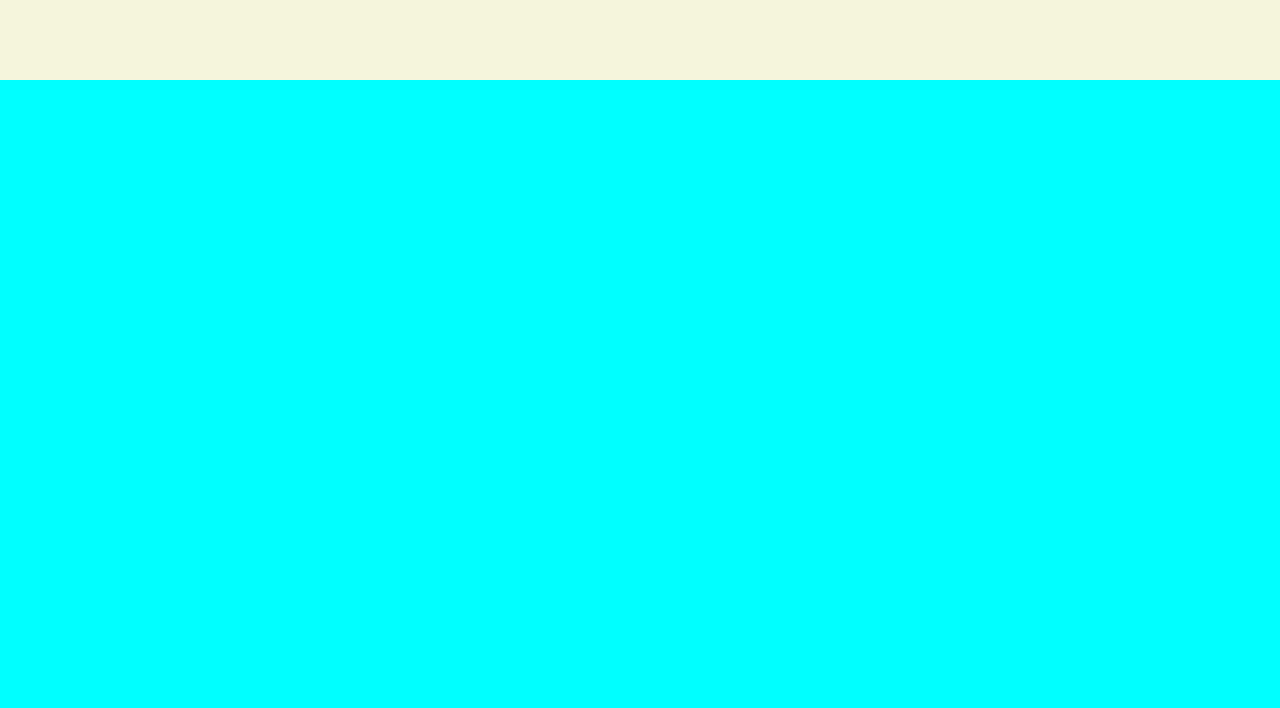
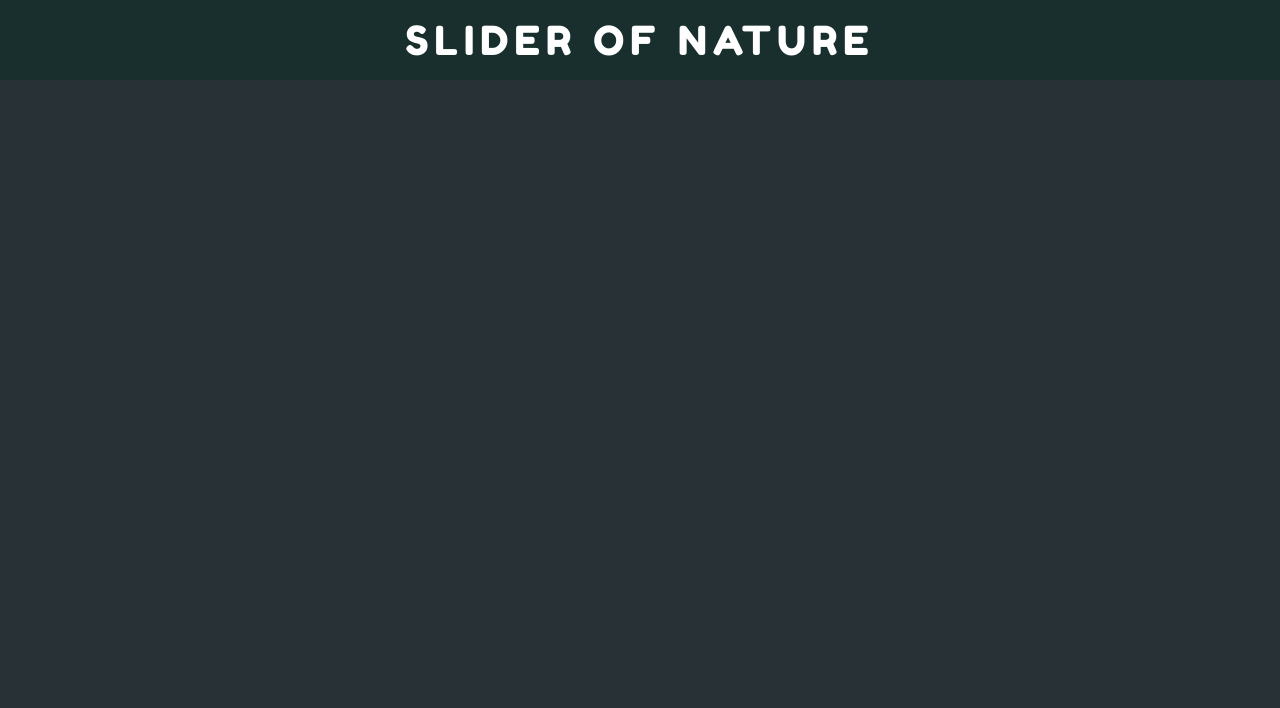
Before and after one commit to Alexej-Ilyutik/Slider-swiper, a website built with webpack: page slider-task/src/index.html in a window 1280 px wide. Shown: the top 708 px of the page. Built offline with nearby package versions, Linux system fonts and the light colour scheme.

Commit message:
feat: add header

```diff
--- a/slider-task/src/index.html
+++ b/slider-task/src/index.html
@@ -8,7 +8,9 @@
     <title>Slider</title>
   </head>
   <body>
-    <header class="header"></header>
+    <header class="header">
+      <h1>slider of nature</h1>
+    </header>
     <main class="main"></main>
     <footer class="footer">
       <div class="footer-link">
--- a/slider-task/src/styles/_footer.scss
+++ b/slider-task/src/styles/_footer.scss
@@ -2,11 +2,9 @@
 
 .footer {
   @include flex(center);
+  @include headAndFoot();
   flex-direction: column;
   align-items: center;
-  width: 100vw;
-  height: 10vh;
-  background-color: $main-color;
   gap: 10px;
   .footer-link {
     width: 185px;
--- a/slider-task/src/styles/_header.scss
+++ b/slider-task/src/styles/_header.scss
@@ -1,6 +1,14 @@
 @import '_style.scss';
 
-.header{
-  height: 10vh;
-  background-color: beige;
+.header {
+  @include headAndFoot();
+  @include flex(center);
+  align-items: center;
+  h1 {
+    font-family: 'Fredoka One', cursive;
+    font-size: 40px;
+    text-transform: uppercase;
+    letter-spacing: 6px;
+    background-color: $main-color;
+  }
 }
--- a/slider-task/src/styles/_main.scss
+++ b/slider-task/src/styles/_main.scss
@@ -9,7 +9,7 @@ body{
   justify-content: space-between;
     .main{
       width: 100%;
-      background-color: aqua;
+      background-color: $bg-color;
       flex: 1 0 auto;
     }
 
--- a/slider-task/src/styles/_style.scss
+++ b/slider-task/src/styles/_style.scss
@@ -2,7 +2,7 @@ $main-color: #192f2d;
 $text-color: #fff;
 $bg-color: #273136;
 
-@import url('https://fonts.googleapis.com/css2?family=Inter:wght@300;500;700&display=swap');
+@import url('https://fonts.googleapis.com/css2?family=Fredoka+One&family=Inter:wght@500;700&display=swap');
 
 * {
   margin: 0;
@@ -10,7 +10,7 @@ $bg-color: #273136;
   box-sizing: border-box;
   font-family: 'Inter', sans-serif;
   font-size: 24px;
-  font-weight: 400;
+  font-weight: 500;
   scroll-behavior: smooth;
   color: $text-color;
   background-color: $bg-color;
@@ -19,6 +19,12 @@ $bg-color: #273136;
 @mixin flex($justifyContent: space-between) {
   display: flex;
   justify-content: $justifyContent;
+}
+
+@mixin headAndFoot() {
+  width: 100vw;
+  height: 10vh;
+  background-color: $main-color;
 }
 
 @mixin btn() {
```
